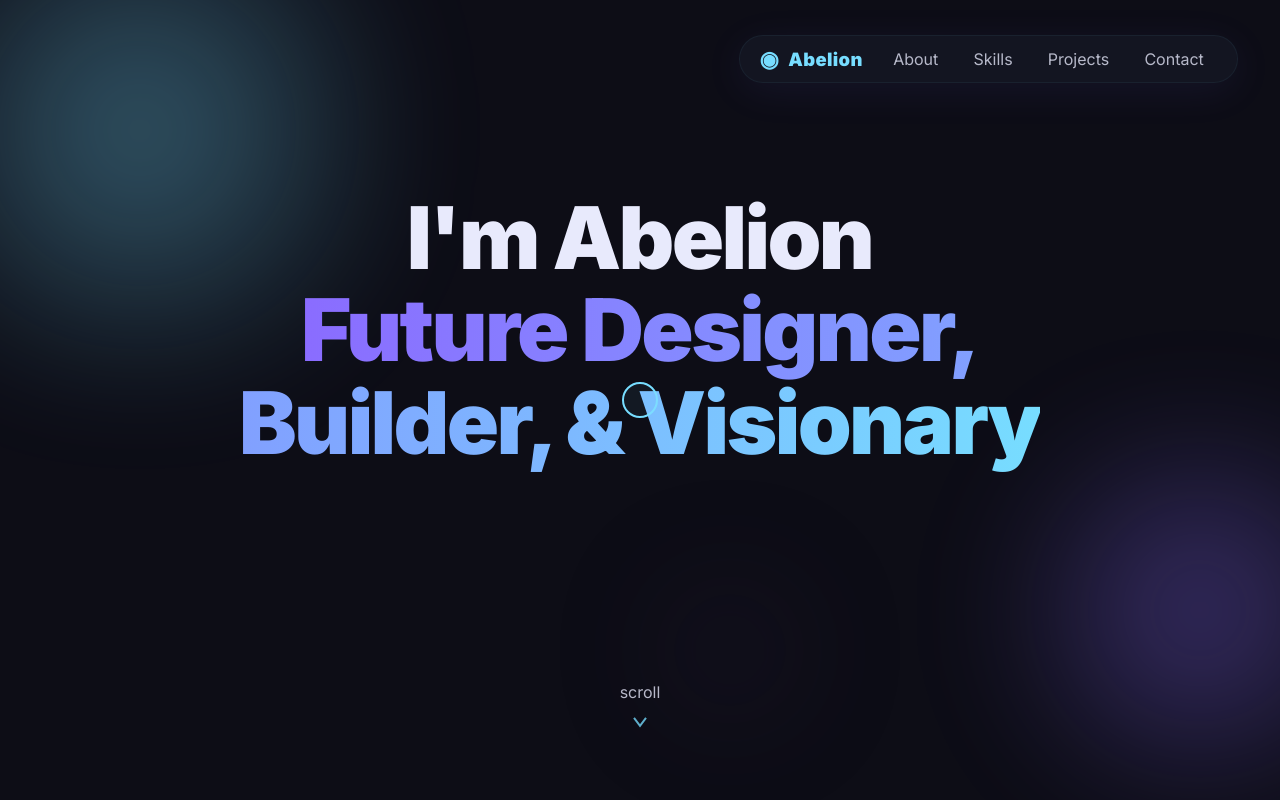
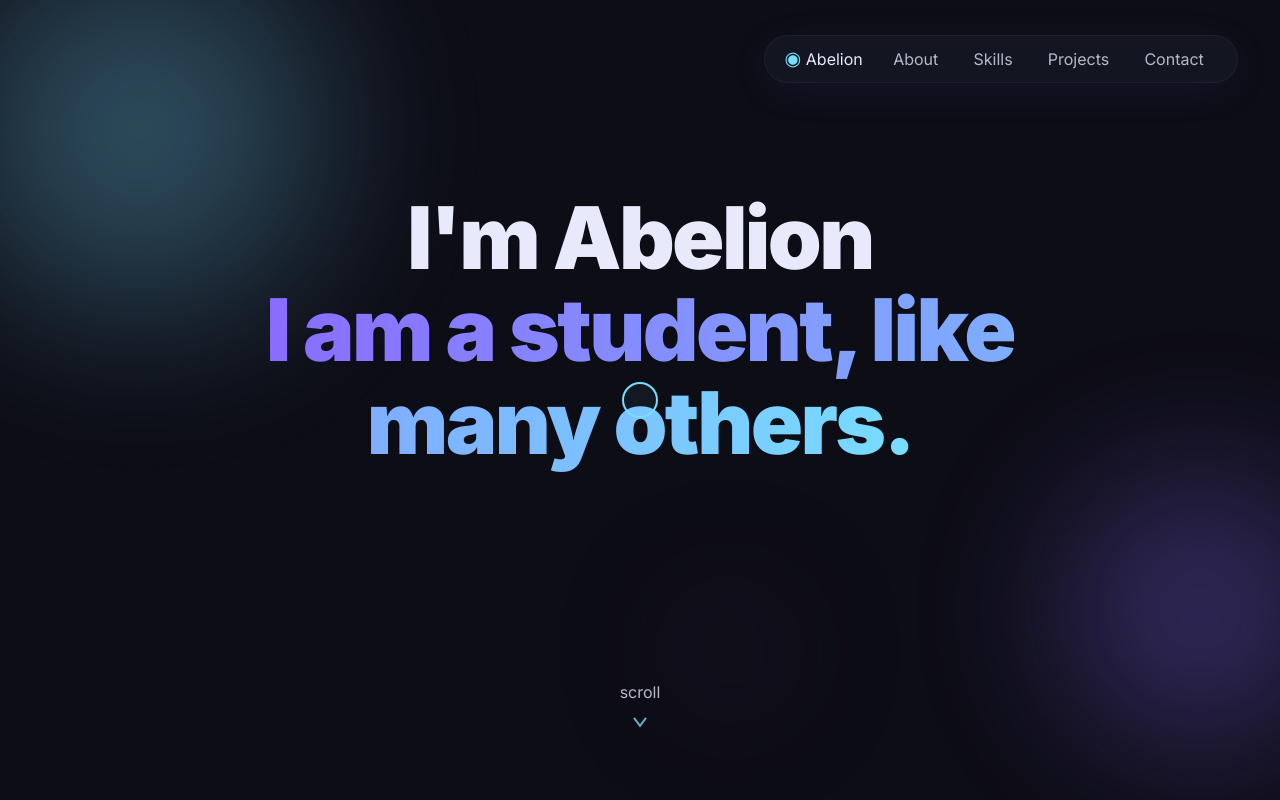
Before and after one commit to Abelion512/My-Porto, a plain HTML site: page index.html in a window 1280 px wide. Drawn offline with Linux system fonts and the light colour scheme.

Commit message:
Update index.html

```diff
--- a/index.html
+++ b/index.html
@@ -12,9 +12,9 @@
   <!-- Custom Cursor -->
   <div class="custom-cursor"></div>
 
-  <!-- Navbar -->
+  <!-- Navbar (centered brand, right menu) -->
   <nav class="navbar">
-    <div class="nav-brand" id="nav-home" title="Home">
+    <div class="nav-brand-center" id="nav-home" title="Home">
       <span class="nav-dot">◉</span>
       <span class="nav-brand-text">Abelion</span>
     </div>
@@ -47,7 +47,7 @@
     <section class="section hero" id="hero">
       <div class="hero-content">
         <h1 class="hero-title animate-in">I'm Abelion<br>
-          <span class="gradient-text">Future Designer,<br>Builder, & Visionary</span>
+          <span class="gradient-text">I am a student, like many others.</span>
         </h1>
         <div class="scroll-down" id="scroll-down">
           <span>scroll</span>
```
